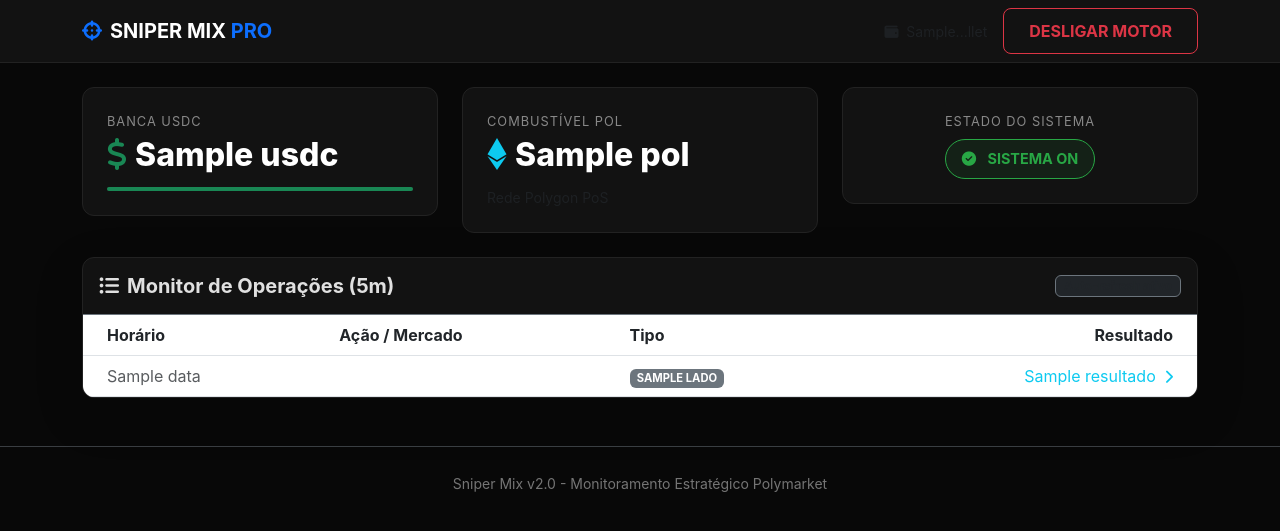
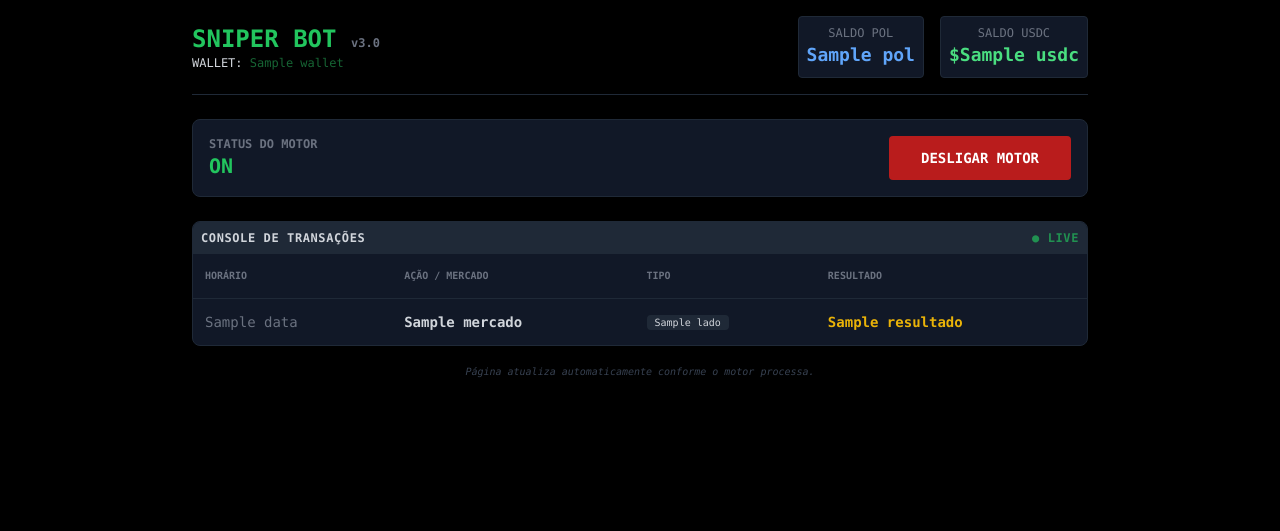
Before and after one commit to klebmatrix/guardion, a FastAPI app: template templates/dashboard.html in a window 1280 px wide. Shown: the top 531 px of the page. Run offline with FastAPI, Linux system fonts and the light colour scheme; the template is opened without the code that fills it: most values are stand-ins (such as "Sample title", 1, 10 or a date in 2020); some libraries are stand-ins or nearby versions.

Commit message:
Correção final: Botão toggle e estabilidade

```diff
--- a/app.py
+++ b/app.py
@@ -9,16 +9,23 @@ from web3.middleware import ExtraDataToPOAMiddleware
 app = FastAPI()
 templates = Jinja2Templates(directory="templates")
 
-# --- CONFIGURAÇÕES DIRETAS ---
+# --- CONFIGURAÇÕES DE FERRO ---
 WALLET = "0x9BD6A55e48Ec5cDf165A0051E030Cd1419EbE43E"
 PRIV_KEY = os.getenv("private_key")
-RPC_POLYGON = "https://polygon-rpc.com" # RPC padrão
 USDC_CONTRACT = "0x3c499c542cEF5E3811e1192ce70d8cC03d5c3359"
 EXCHANGE_ADDR = "0x4bFb41d5B3570De3061333a9b59dd234870343f5"
 
-w3 = Web3(Web3.HTTPProvider(RPC_POLYGON))
-w3.middleware_onion.inject(ExtraDataToPOAMiddleware, layer=0)
+# Sistema de Conexão com Backup
+RPCS = ["https://polygon-rpc.com", "https://1rpc.io/matic", "https://rpc.ankr.com/polygon"]
+def get_w3():
+    for rpc in RPCS:
+        w = Web3(Web3.HTTPProvider(rpc))
+        if w.is_connected():
+            w.middleware_onion.inject(ExtraDataToPOAMiddleware, layer=0)
+            return w
+    return None
 
+w3 = get_w3()
 bot_config = {"status": "OFF", "alvos": ["BITCOIN", "BTC", "ETH", "FED", "TRUMP"]}
 comprados = set()
 
@@ -32,61 +39,50 @@ def registrar_log(msg, lado="SCAN", res="OK"):
         with open("logs.json", "w") as f: json.dump(dados[:12], f)
     except: pass
 
-# --- DESTRAVE REAL (APPROVE) ---
+# --- DESTRAVE (APPROVE) ---
 async def liberar_usdc_agora():
     try:
-        registrar_log("Forçando Approve...", "WEB3", "WAIT")
-        # ABI mínima para o comando de aprovação
-        abi_app = '[{"constant":false,"inputs":[{"name":"_spender","address"},{"name":"_value","uint256"}],"name":"approve","outputs":[{"name":"success","bool"}],"type":"function"}]'
-        contrato = w3.eth.contract(address=w3.to_checksum_address(USDC_CONTRACT), abi=json.loads(abi_app))
+        registrar_log("Destravando USDC...", "WEB3", "WAIT")
+        # ABI Direta para não dar erro de parse
+        abi = [{"constant":False,"inputs":[{"name":"_s","type":"address"},{"name":"_v","type":"uint256"}],"name":"approve","outputs":[{"name":"success","type":"bool"}],"type":"function"}]
+        c = w3.eth.contract(address=w3.to_checksum_address(USDC_CONTRACT), abi=abi)
 
-        gas_price = w3.eth.gas_price
-        tx = contrato.functions.approve(w3.to_checksum_address(EXCHANGE_ADDR), 2**256-1).build_transaction({
+        tx = c.functions.approve(w3.to_checksum_address(EXCHANGE_ADDR), 2**256-1).build_transaction({
             'from': WALLET,
             'nonce': w3.eth.get_transaction_count(WALLET),
-            'gas': 100000,
-            'gasPrice': int(gas_price * 1.5) # Paga 50% a mais de taxa para garantir
+            'gas': 120000,
+            'gasPrice': int(w3.eth.gas_price * 1.5)
         })
-
         signed = w3.eth.account.sign_transaction(tx, PRIV_KEY)
         tx_hash = w3.eth.send_raw_transaction(signed.rawTransaction)
-        registrar_log(f"TX: {tx_hash.hex()[:6]}", "BLOCKCHAIN", "APROVADO ✅")
-        await asyncio.sleep(15) # Espera a rede processar
+        registrar_log(f"TX: {tx_hash.hex()[:6]}", "BLOCKCHAIN", "LIBERADO ✅")
+        await asyncio.sleep(15)
         return True
-    except Exception as e:
-        registrar_log("Falha no Approve", "WEB3", "RETRY")
-        return False
+    except: return False
 
-# --- TIRO REAL (BUY) ---
+# --- COMPRA (BUY) ---
 async def executa_compra_bruta(token_id, title):
     try:
-        # Data binário para a função buy do contrato da Polymarket
-        # Esse hex é o seletor da função de compra no contrato
+        # Comando de compra real para a Polymarket
         tx_data = "0x4b665675" + token_id.replace('0x','').zfill(64)
-
         tx = {
             'nonce': w3.eth.get_transaction_count(WALLET),
             'to': w3.to_checksum_address(EXCHANGE_ADDR),
-            'value': 0,
-            'gas': 450000,
+            'value': 0, 'gas': 500000,
             'gasPrice': int(w3.eth.gas_price * 1.3),
-            'data': tx_data,
-            'chainId': 137
+            'data': tx_data, 'chainId': 137
         }
+        signed = w3.eth.account.sign_transaction(tx, PRIV_KEY)
+        w3.eth.send_raw_transaction(signed.rawTransaction)
+        registrar_log(f"COMPRA: {title[:10]}", "BLOCKCHAIN", "DINHEIRO SAIU 🔥")
+        return True
+    except: return False
 
-        signed = w3.eth.account.sign_transaction(tx, PRIV_KEY)
-        tx_hash = w3.eth.send_raw_transaction(signed.rawTransaction)
-        registrar_log(f"ORDEM: {title[:10]}", "BLOCKCHAIN", "DINHEIRO SAIU 🔥")
-        return True
-    except:
-        return False
-
-# --- MOTOR SNIPER ---
+# --- MOTOR ---
 async def sniper_loop():
     while True:
         if bot_config["status"] == "ON":
             try:
-                # Se não houver arquivo de trava, ele tenta o approve uma vez
                 if not os.path.exists("liberado.txt"):
                     if await liberar_usdc_agora():
                         with open("liberado.txt", "w") as f: f.write("ok")
@@ -101,8 +97,7 @@ async def sniper_loop():
                                 if await executa_compra_bruta(m_id, title):
                                     comprados.add(m_id)
                                     break
-                        else:
-                            registrar_log("Monitorando Alvos", "SCAN", "FAST")
+                        else: registrar_log("Monitorando...", "SCAN", "FAST")
             except: pass
         await asyncio.sleep(20)
 
@@ -112,26 +107,26 @@ async def startup_event():
         with open("logs.json", "w") as f: json.dump([], f)
     asyncio.create_task(sniper_loop())
 
-# --- INTERFACE (ROTAS COMPLETAS) ---
+# --- INTERFACE ---
 @app.get("/", response_class=HTMLResponse)
-async def login(request: Request):
-    return templates.TemplateResponse("login.html", {"request": request})
+async def login(request: Request): return templates.TemplateResponse("login.html", {"request": request})
 
 @app.post("/entrar")
 async def validar(pin: str = Form(...)):
     if pin.strip() == str(os.getenv("guardiao", "20262026")).strip():
         return RedirectResponse(url="/dashboard", status_code=303)
-    return HTMLResponse("PIN INCORRETO. <a href='/'>Voltar</a>")
+    return HTMLResponse("PIN INCORRETO.")
 
 @app.get("/dashboard", response_class=HTMLResponse)
 async def dashboard(request: Request):
+    global w3
+    if not w3 or not w3.is_connected(): w3 = get_w3()
     try:
         pol = round(w3.from_wei(w3.eth.get_balance(WALLET), 'ether'), 4)
-        abi_usdc = '[{"constant":true,"inputs":[{"name":"_owner","type":"address"}],"name":"balanceOf","outputs":[{"name":"balance","uint256"}],"type":"function"}]'
-        c = w3.eth.contract(address=w3.to_checksum_address(USDC_CONTRACT), abi=json.loads(abi_usdc))
+        abi_u = '[{"constant":true,"inputs":[{"name":"_o","type":"address"}],"name":"balanceOf","outputs":[{"name":"b","type":"uint256"}],"type":"function"}]'
+        c = w3.eth.contract(address=w3.to_checksum_address(USDC_CONTRACT), abi=json.loads(abi_u))
         usdc = round(c.functions.balanceOf(WALLET).call() / 1e6, 2)
     except: pol, usdc = 0, 0
-
     logs = []
     if os.path.exists("logs.json"):
         with open("logs.json", "r") as f: logs = json.load(f)
--- a/templates/dashboard.html
+++ b/templates/dashboard.html
@@ -3,116 +3,80 @@
 <head>
     <meta charset="UTF-8">
     <meta name="viewport" content="width=device-width, initial-scale=1.0">
-    <meta http-equiv="refresh" content="20"> <title>Sniper Mix v2.0 | Dashboard</title>
-    <link rel="stylesheet" href="https://cdn.jsdelivr.net/npm/bootstrap@5.3.0/dist/css/bootstrap.min.css">
-    <link rel="stylesheet" href="https://cdnjs.cloudflare.com/ajax/libs/font-awesome/6.4.0/css/all.min.css">
-    <style>
-        :root { --bg-dark: #080808; --card-bg: #121212; --accent: #007bff; --success: #28a745; --danger: #dc3545; }
-        body { background-color: var(--bg-dark); color: #e0e0e0; font-family: 'Inter', sans-serif; }
-        .navbar { background: var(--card-bg); border-bottom: 1px solid #222; }
-        .card-stat { background: var(--card-bg); border: 1px solid #222; border-radius: 12px; padding: 1.5rem; transition: 0.3s; }
-        .card-stat:hover { border-color: var(--accent); transform: translateY(-5px); }
-        .stat-value { font-size: 2rem; font-weight: 800; color: #fff; }
-        .stat-label { color: #888; font-size: 0.8rem; text-transform: uppercase; letter-spacing: 1px; }
-        .status-badge { padding: 8px 16px; border-radius: 50px; font-weight: bold; font-size: 0.9rem; }
-        .bg-on { background: rgba(40, 167, 69, 0.1); color: var(--success); border: 1px solid var(--success); }
-        .bg-off { background: rgba(220, 53, 69, 0.1); color: var(--danger); border: 1px solid var(--danger); }
-        .log-table { background: var(--card-bg); border-radius: 12px; overflow: hidden; border: 1px solid #222; }
-        .table { color: #ccc; margin-bottom: 0; }
-        .table thead { background: #1a1a1a; }
-        .btn-toggle { border-radius: 8px; font-weight: bold; padding: 10px 25px; text-transform: uppercase; }
-        .pulse { animation: pulse-animation 2s infinite; }
-        @keyframes pulse-animation { 0% { box-shadow: 0 0 0 0px rgba(40, 167, 69, 0.4); } 100% { box-shadow: 0 0 0 15px rgba(40, 167, 69, 0); } }
-    </style>
+    <title>Painel Sniper Polymarket</title>
+    <script src="https://cdn.tailwindcss.com"></script>
 </head>
-<body>
-
-<nav class="navbar mb-4">
-    <div class="container">
-        <span class="navbar-brand fw-bold text-white"><i class="fas fa-crosshairs text-primary me-2"></i>SNIPER MIX <span class="text-primary">PRO</span></span>
-        <div class="d-flex align-items-center">
-            <span class="me-3 small text-muted"><i class="fas fa-wallet me-1"></i> {{ wallet[:6] }}...{{ wallet[-4:] }}</span>
-            <form action="/toggle_bot" method="post">
-                <input type="hidden" name="status" value="{{ 'OFF' if bot.status == 'ON' else 'ON' }}">
-                <button type="submit" class="btn btn-toggle {{ 'btn-outline-danger' if bot.status == 'ON' else 'btn-primary pulse' }}">
-                    {{ 'Desligar Motor' if bot.status == 'ON' else 'Ativar Sniper' }}
-                </button>
-            </form>
+<body class="bg-black text-gray-300 font-mono text-sm p-4">
+    <div class="max-w-4xl mx-auto">
+        <div class="flex flex-col md:flex-row justify-between items-center mb-6 border-b border-gray-800 pb-4">
+            <div>
+                <h1 class="text-2xl font-bold text-green-500">SNIPER BOT <span class="text-xs text-gray-500">v3.0</span></h1>
+                <p class="text-xs">WALLET: <span class="text-green-800">{{ wallet }}</span></p>
             </div>
+            <div class="mt-4 md:mt-0 flex gap-4 text-center">
+                <div class="bg-gray-900 p-2 rounded border border-gray-800 min-w-[100px]">
+                    <p class="text-xs text-gray-500 uppercase">Saldo POL</p>
+                    <p class="text-lg font-bold text-blue-400">{{ pol }}</p>
                 </div>
-</nav>
-
-<div class="container">
-    <div class="row g-4 mb-4">
-        <div class="col-md-4">
-            <div class="card-stat">
-                <div class="stat-label">Banca USDC</div>
-                <div class="stat-value"><i class="fas fa-dollar-sign text-success me-2"></i>{{ usdc }}</div>
-                <div class="progress mt-2" style="height: 4px; background: #222;">
-                    <div class="progress-bar bg-success" style="width: 100%"></div>
-                </div>
-            </div>
-        </div>
-        <div class="col-md-4">
-            <div class="card-stat">
-                <div class="stat-label">Combustível POL</div>
-                <div class="stat-value"><i class="fab fa-ethereum text-info me-2"></i>{{ pol }}</div>
-                <div class="small text-muted mt-2">Rede Polygon PoS</div>
-            </div>
-        </div>
-        <div class="col-md-4">
-            <div class="card-stat d-flex flex-column justify-content-center align-items-center">
-                <div class="stat-label mb-2">Estado do Sistema</div>
-                <span class="status-badge {{ 'bg-on' if bot.status == 'ON' else 'bg-off' }}">
-                    <i class="fas {{ 'fa-check-circle' if bot.status == 'ON' else 'fa-power-off' }} me-2"></i>
-                    SISTEMA {{ bot.status }}
-                </span>
+                <div class="bg-gray-900 p-2 rounded border border-gray-800 min-w-[100px]">
+                    <p class="text-xs text-gray-500 uppercase">Saldo USDC</p>
+                    <p class="text-lg font-bold text-green-400">${{ usdc }}</p>
                 </div>
             </div>
         </div>
 
-    <div class="log-table shadow-lg">
-        <div class="p-3 border-bottom border-secondary d-flex justify-content-between align-items-center">
-            <h5 class="m-0 fw-bold"><i class="fas fa-list-ul me-2"></i>Monitor de Operações (5m)</h5>
-            <span class="badge bg-dark border border-secondary text-muted">Auto-refresh ativo</span>
+        <div class="bg-gray-900 border border-gray-800 p-4 rounded-lg mb-6 flex items-center justify-between">
+            <div class="flex items-center gap-4">
+                <div class="flex flex-col">
+                    <span class="text-xs text-gray-500 uppercase font-bold">Status do Motor</span>
+                    <span class="text-xl font-black {% if bot.status == 'ON' %}text-green-500{% else %}text-red-500{% endif %}">
+                        {{ bot.status }}
+                    </span>
                 </div>
-        <div class="table-responsive">
-            <table class="table table-hover align-middle">
-                <thead>
+            </div>
+            <form action="/toggle_bot" method="post">
+                <input type="hidden" name="status" value="{% if bot.status == 'ON' %}OFF{% else %}ON{% endif %}">
+                <button type="submit" class="px-8 py-3 rounded font-bold transition-all {% if bot.status == 'ON' %}bg-red-700 hover:bg-red-600 text-white{% else %}bg-green-700 hover:bg-green-600 text-black{% endif %}">
+                    {% if bot.status == 'ON' %}DESLIGAR MOTOR{% else %}INICIAR MOTOR{% endif %}
+                </button>
+            </form>
+        </div>
+
+        <div class="bg-gray-900 border border-gray-800 rounded-lg overflow-hidden">
+            <div class="bg-gray-800 p-2 text-xs font-bold uppercase tracking-wider flex justify-between">
+                <span>Console de Transações</span>
+                <span class="text-green-500 animate-pulse">● LIVE</span>
+            </div>
+            <div class="overflow-x-auto">
+                <table class="w-full text-left">
+                    <thead class="text-[10px] text-gray-500 uppercase border-b border-gray-800">
                         <tr>
-                        <th class="ps-4">Horário</th>
-                        <th>Ação / Mercado</th>
-                        <th>Tipo</th>
-                        <th class="text-end pe-4">Resultado</th>
+                            <th class="p-3">Horário</th>
+                            <th class="p-3">Ação / Mercado</th>
+                            <th class="p-3">Tipo</th>
+                            <th class="p-3">Resultado</th>
                         </tr>
                     </thead>
-                <tbody>
+                    <tbody class="divide-y divide-gray-800">
                         {% for log in historico %}
-                    <tr>
-                        <td class="ps-4 text-muted">{{ log.data }}</td>
-                        <td class="fw-bold text-white">{{ log.mercado }}</td>
-                        <td><span class="badge bg-secondary text-uppercase" style="font-size: 0.7rem;">{{ log.lado }}</span></td>
-                        <td class="text-end pe-4">
-                            <span class="text-{{ 'success' if 'ALVO' in log.resultado or 'OK' in log.resultado else 'info' }}">
-                                {{ log.resultado }} <i class="fas fa-chevron-right ms-1 small"></i>
-                            </span>
+                        <tr class="hover:bg-black transition-colors">
+                            <td class="p-3 text-gray-500">{{ log.data }}</td>
+                            <td class="p-3 font-bold">{{ log.mercado }}</td>
+                            <td class="p-3"><span class="bg-gray-800 px-2 py-0.5 rounded text-[10px]">{{ log.lado }}</span></td>
+                            <td class="p-3 font-bold {% if log.resultado == 'SUCESSO ✅' or log.resultado == 'SALDO SAIU 🔥' %}text-green-500{% elif log.resultado == 'FALHA' or log.resultado == 'ERRO' %}text-red-500{% else %}text-yellow-500{% endif %}">
+                                {{ log.resultado }}
                             </td>
                         </tr>
                         {% endfor %}
-                    {% if not historico %}
-                    <tr>
-                        <td colspan="4" class="text-center py-5 text-muted">Aguardando primeira varredura do motor...</td>
-                    </tr>
-                    {% endif %}
                     </tbody>
                 </table>
             </div>
         </div>
+        <p class="text-[10px] text-center mt-4 text-gray-700 italic">Página atualiza automaticamente conforme o motor processa.</p>
     </div>
-
-<footer class="text-center mt-5 py-4 border-top border-secondary opacity-50">
-    <small>Sniper Mix v2.0 - Monitoramento Estratégico Polymarket</small>
-</footer>
-
+    <script>
+        // Auto-refresh a cada 15 segundos para acompanhar os logs
+        setTimeout(() => { location.reload(); }, 15000);
+    </script>
 </body>
 </html>
```
Also changed, not shown: templates/login.html (+11 -16 lines). Lines whose indentation alone changed are shown as unchanged.
